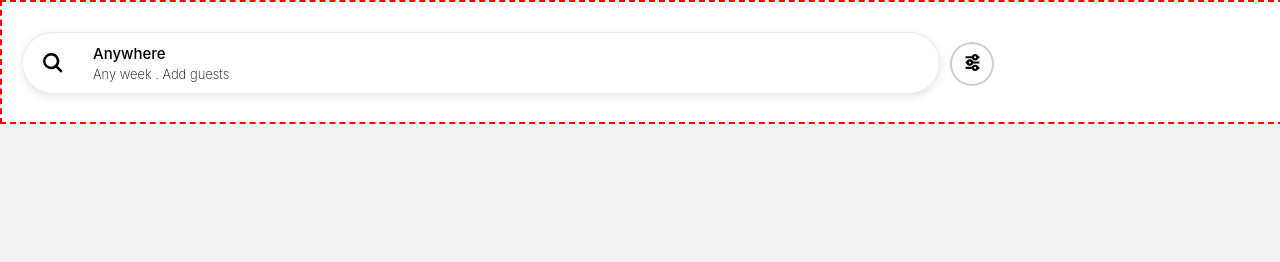
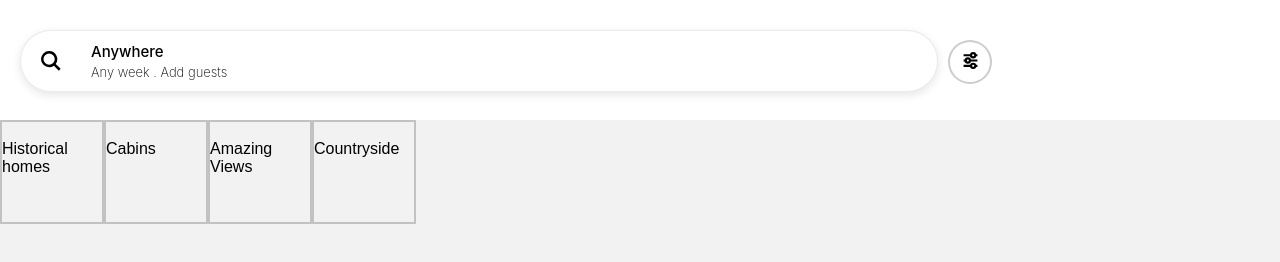
Before and after one commit to megcoast/Prebootcampproject, a plain HTML site: page index.html in a window 1280 px wide. Shown: the top 262 px of the page. Drawn offline with Linux system fonts and the light colour scheme.

Commit message:
Drafted HTML and CSS for category section

```diff
--- a/css/styles.css
+++ b/css/styles.css
@@ -14,9 +14,6 @@ body {
     background-color: white;
     padding: 20px;
     padding-top: 30px;
-    border-style: dashed;
-    border-width: 2px;
-    border-color: red;
 }
 
 #search_box {
@@ -85,3 +82,17 @@ width: 100%;
     padding-left: 2px;
 
 }
+
+
+#category_section{
+    display: flex;
+    width: 100%;
+    height: 70px;
+}
+
+.category_icon{
+    display: inline;
+    width: 100px;
+    height: 100px;
+    border: 2px solid rgba(0 0 0/0.2);
+}
--- a/index.html
+++ b/index.html
@@ -11,6 +11,8 @@
 </head>
 
 <body>
+
+    <!--Search Section-->
     <div id="search_section"><!--white box/ banner full width-->
         <div id="search_box"><!--rounded search box with shadow-->
             <div id="search_icon_container">
@@ -27,6 +29,30 @@
         </div>
     </div>
 
+     <!--Category Section-->
+     <div id="category_section"><!--white box/ banner full width-->
+
+        <div class="category_icon">
+                <div class="category_image"><img src="" /></div>
+                <div class="category_text">Historical homes</div>
+            </div>
+
+            <div class="category_icon">
+                <div class="category_image"><img src="" /></div>
+                <div class="category_text">Cabins</div>
+            </div>
+
+            <div class="category_icon">
+                <div class="category_image"><img src="" /></div>
+                <div class="category_text">Amazing Views</div>
+            </div>
+
+            <div class="category_icon">
+                <div class="category_image"><img src="" /></div>
+                <div class="category_text">Countryside</div>
+            </div>
+
+    </div>
 
 
 
```
